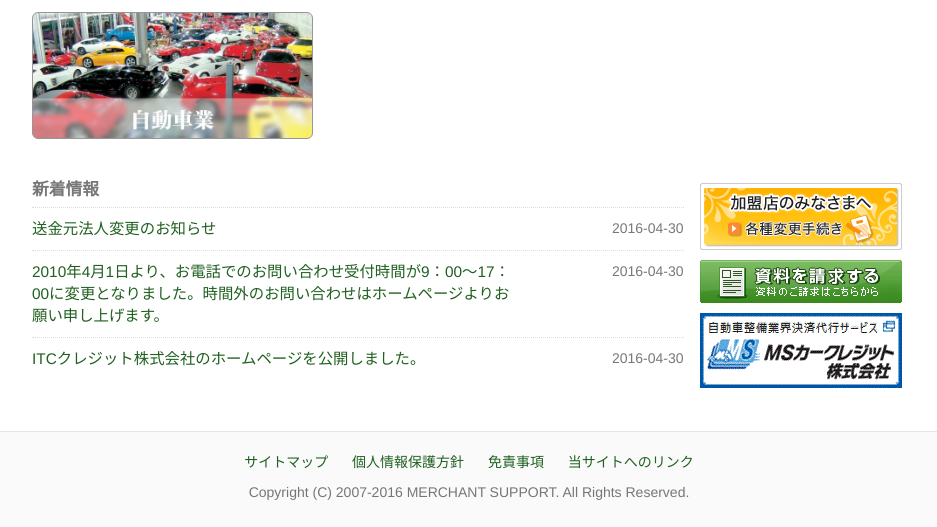
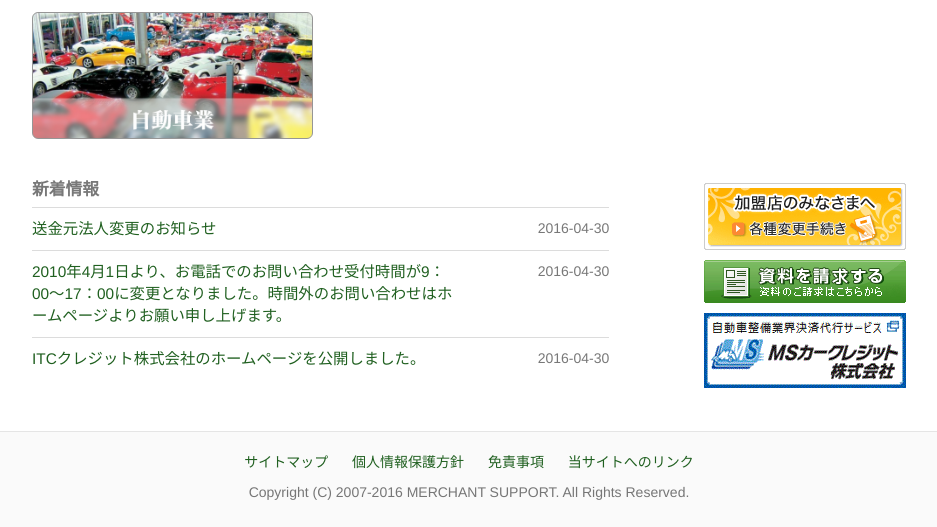
Before and after one commit to JinXiaohu/www.merchant-s.com, a PHP site: page /database/ in a window 1280 px wide. Shown: the part 890-1417 px from the top of the page, without its empty margins (171-1108 px from the left). Run offline with PHP 8.4, Linux system fonts and the light colour scheme.

Commit message:
2016-5-19 15：34
更新了首页的样式。

```diff
--- a/src/application/views/index.php
+++ b/src/application/views/index.php
@@ -134,17 +134,6 @@
 
 
 
-#links .item{
-  padding-top: 5px;
-  padding-bottom: 5px;
-}
-@media (max-width: 767px){
-  #links img{
-    margin-left: auto;
-    margin-right: auto;
-  }
-}
-
 
 
 
@@ -153,7 +142,7 @@
 .news_item{
   margin-left: 0;
   margin-right: 0;
-  border-top: dotted 1px rgb(220,220,220);
+  border-top: solid 1px rgb(220,220,220);
   padding-top: 10px;
   padding-bottom: 10px;
 }
@@ -169,9 +158,6 @@
   color:rgb(120,120,120);
 }
 @media (max-width: 767px){
-  .news_item{
-    border-top: solid 1px rgb(225,225,225);
-  }
   .col_title{
     padding-right: 0;
   }
@@ -181,6 +167,21 @@
     margin-top: 5px;
   }
 }
+#links .item{
+  padding-top: 5px;
+  padding-bottom: 5px;
+}
+#links img{
+  margin-right: 0;
+  margin-left: auto;
+}
+@media (max-width: 767px){
+  #links img{
+    margin-left: auto;
+    margin-right: auto;
+  }
+}
+
 
 
 .div_separator{
@@ -284,7 +285,7 @@
 <div class="div_separator"></div>
 
 <div class="row">
-  <div class="col-sm-9">
+  <div class="col-sm-8">
     <!-- news -->
     <a href="<?php echo $base_path; ?>news"><div class="_h3">新着情報</div></a>
 
@@ -300,7 +301,7 @@
     <div class="div_separator"></div>
   </div>
 
-  <div class="col-sm-3" id="links">
+  <div class="col-sm-4" id="links">
 
     <div class="item"><a href="<?php echo $base_path;?>contact_participating"><img class="img-responsive" src="<?php echo $cdn_path;?>images/participation.gif"></a></div>
     <div class="item"><a href="<?php echo $base_path;?>contact"><img class="img-responsive" src="<?php echo $cdn_path;?>images/contact.gif"></a></div>
```
